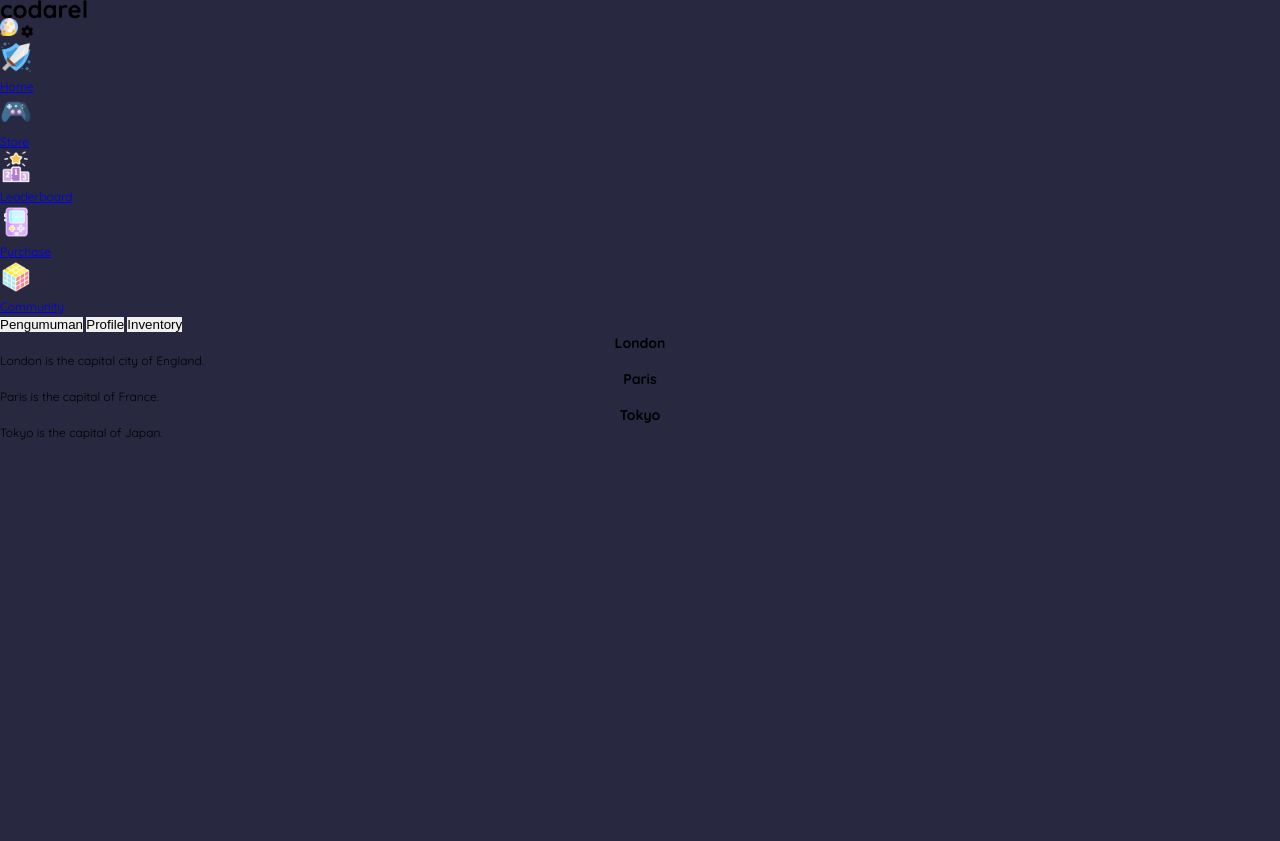
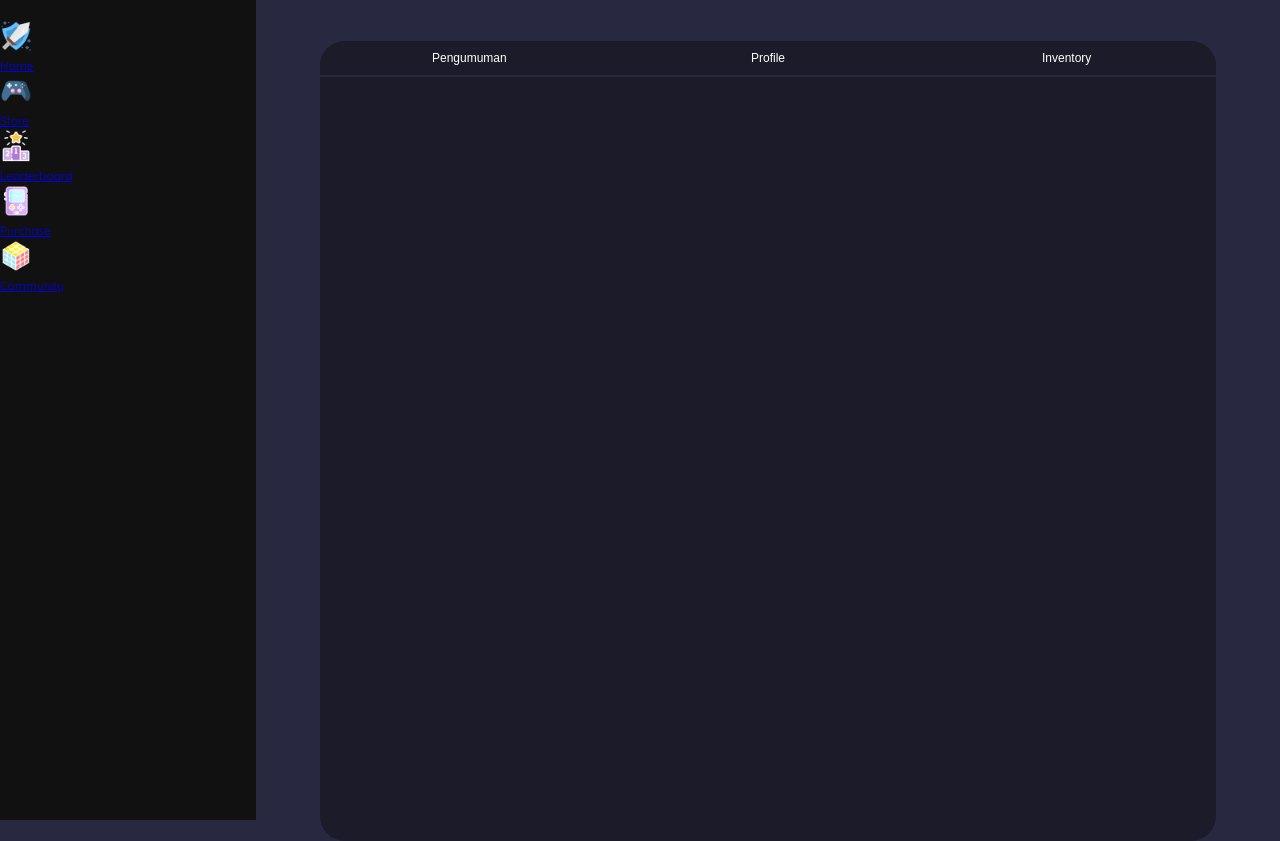
Before and after one commit to codarel/codarel.github.io, a PHP site: page /home.html in a window 1280 px wide. Before the commit the page ends 440 px from the top, so only its background shows below. Run offline with PHP 8.4, Linux system fonts and the light colour scheme; some libraries are stand-ins or nearby versions.

Commit message:
update tampilan desktop

```diff
--- a/css/style.css
+++ b/css/style.css
@@ -14,6 +14,61 @@ body {
   font: 12px/18px "Quicksand", arial, sans-serif;
   background-color: #282841;
   height: 100%;
+}
+
+.navbar {
+  height: 100%;
+  width: 20%;
+  position: fixed;
+  z-index: 1;
+  top: 0;
+  left: 0;
+  background-color: #111;
+  overflow-x: hidden;
+  padding-top: 20px;
+}
+
+.content {
+  width: 70%;
+  box-sizing: border-box;
+  height: 100%;
+  color: white;
+  background-color: #1c1b29;
+  margin: auto 5% auto auto;
+  border-radius: 25px;
+}
+
+.tab {
+  width: 100%;
+  display: flex;
+}
+
+.tablinks {
+  flex: 3;
+  background-color: #1c1b29;
+  box-sizing: border-box;
+  color: white;
+  padding: 10px;
+  font-size: 12px;
+  border-bottom: 2px solid #282841;
+}
+
+.tablinks:nth-child(1) {
+  border-top-left-radius: 25px;
+}
+
+.tablinks:nth-child(3) {
+  border-top-right-radius: 25px;
+}
+
+.tab button.active {
+  background-color: #868aff;
+}
+
+.tabcontent {
+  display: none;
+  padding: 6px 12px;
+  border-top: none;
 }
 
 .container {
--- a/home.html
+++ b/home.html
@@ -37,9 +37,9 @@
 
     <div class="content">
         <div class="tab">
-            <button class="tablinks" onclick="openCity(event, 'Tab1')">Pengumuman</button>
-            <button class="tablinks" onclick="openCity(event, 'Tab2')">Profile</button>
-            <button class="tablinks" onclick="openCity(event, 'Tab3')">Inventory</button>
+            <button class="tablinks" onclick="openTab(event, 'Tab1')">Pengumuman</button>
+            <button class="tablinks" onclick="openTab(event, 'Tab2')">Profile</button>
+            <button class="tablinks" onclick="openTab(event, 'Tab3')">Inventory</button>
         </div>
         <div id="Tab1" class="tabcontent">
             <h3>London</h3>
--- a/js/script.js
+++ b/js/script.js
@@ -1,4 +1,4 @@
-function openCity(evt, tabName) {
+function openTab(evt, tabName) {
   let i, tabcontent, tablinks;
   tabcontent = document.getElementsByClassName("tabcontent");
   for (i = 0; i < tabcontent.length; i++) {
--- a/store.html
+++ b/store.html
@@ -37,9 +37,9 @@
 
     <div class="content">
         <div class="tab">
-            <button class="tablinks" onclick="openCity(event, 'Tab1')">PC Games</button>
-            <button class="tablinks" onclick="openCity(event, 'Tab2')">Mobile Games</button>
-            <button class="tablinks" onclick="openCity(event, 'Tab3')">Pulsa & Utilitas</button>
+            <button class="tablinks" onclick="openTab(event, 'Tab1')">PC Games</button>
+            <button class="tablinks" onclick="openTab(event, 'Tab2')">Mobile Games</button>
+            <button class="tablinks" onclick="openTab(event, 'Tab3')">Pulsa & Utilitas</button>
         </div>
         <div id="Tab1" class="tabcontent">
             <h3>London</h3>
```
